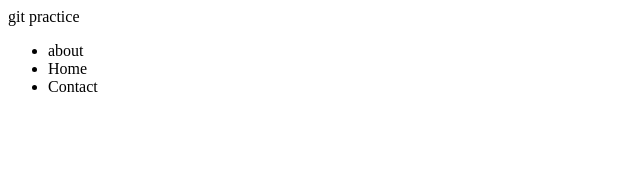
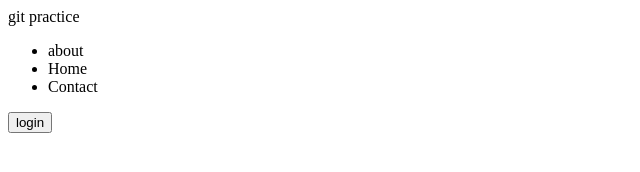
Before and after one commit to rohitpim1/gitpractice, a plain HTML site: page index.html in a window 1280 px wide. Shown: the whole page, without its empty margins (0-640 px from the left). Drawn offline with Linux system fonts and the light colour scheme.

Commit message:
login button added

```diff
--- a/index.html
+++ b/index.html
@@ -16,6 +16,9 @@
              <li>Contact</li>
          </ul>
      </nav>
+     <div class="butt">
+         <button>login</button>
+     </div>
  </header>
 </body>
 </html>
```
